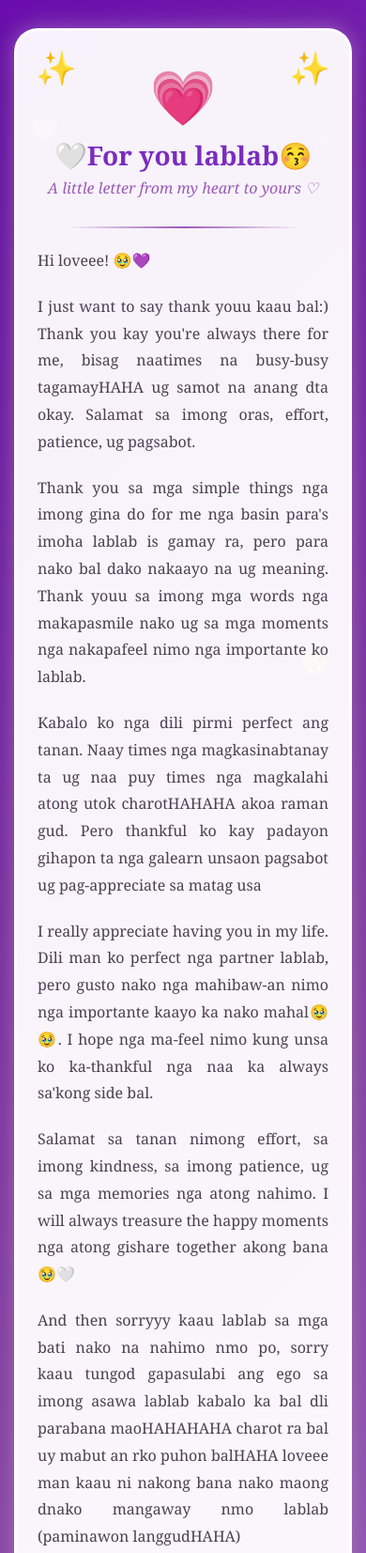
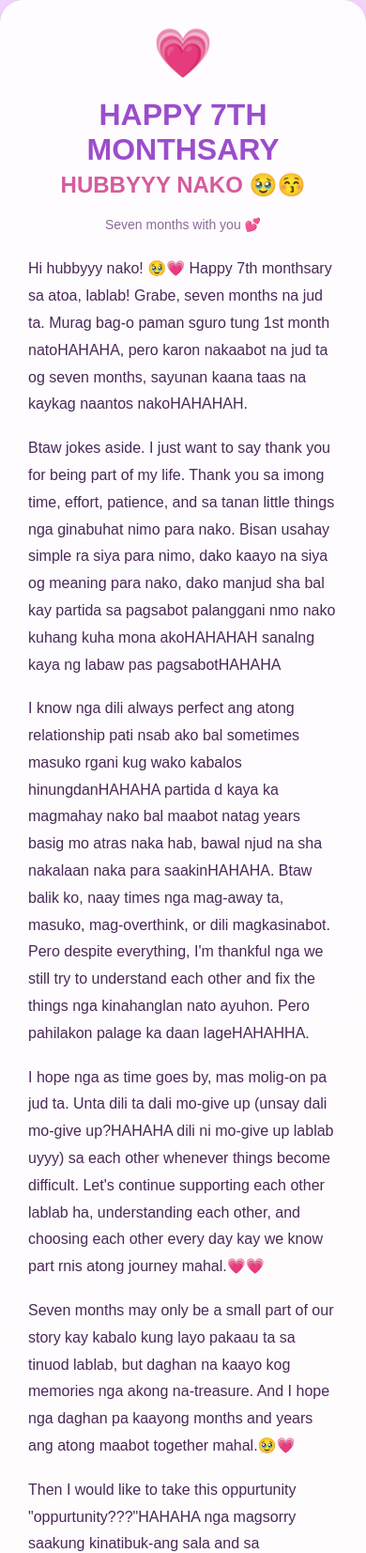
Before and after one commit to abellarhianstefaniecena-collab/a_letter_for_you.html, a plain HTML site: page index.html in a window 390 px wide. Shown: the top 1653 px of the page at 94% size. Drawn offline with Linux system fonts and the light colour scheme.

Commit message:
Update index.html

```diff
--- a/index.html
+++ b/index.html
@@ -4,113 +4,33 @@
     <meta charset="UTF-8">
     <meta name="viewport" content="width=device-width, initial-scale=1.0">
 
-    <title>For you lalab</title>
+    <title>7th Monthsary 💗</title>
 
     <style>
-        * {
-            box-sizing: border-box;
-        }
-
         body {
             margin: 0;
+            padding: 0;
+            font-family: "Poppins", Arial, sans-serif;
+            background: linear-gradient(135deg, #f3d9ff, #ffd6ec);
+            color: #4a2857;
             min-height: 100vh;
-            font-family: "Georgia", serif;
-            background: linear-gradient(135deg, #6a0dad, #8e44ad, #b57edc);
             display: flex;
             justify-content: center;
             align-items: center;
-            padding: 30px 15px;
-            overflow-x: hidden;
         }
 
-        /* Floating hearts */
-        .heart {
-            position: fixed;
-            color: rgba(255, 255, 255, 0.7);
-            font-size: 25px;
-            animation: float 6s infinite ease-in-out;
-            pointer-events: none;
+        .container {
+            width: 90%;
+            max-width: 650px;
+            background: rgba(255, 255, 255, 0.92);
+            padding: 30px;
+            border-radius: 25px;
+            box-shadow: 0 10px 30px rgba(100, 50, 120, 0.2);
+            text-align: center;
         }
 
-        .heart:nth-child(1) {
-            left: 8%;
-            top: 15%;
-            animation-delay: 0s;
-        }
-
-        .heart:nth-child(2) {
-            left: 85%;
-            top: 20%;
-            animation-delay: 2s;
-        }
-
-        .heart:nth-child(3) {
-            left: 15%;
-            bottom: 15%;
-            animation-delay: 1s;
-        }
-
-        .heart:nth-child(4) {
-            right: 10%;
-            bottom: 12%;
-            animation-delay: 3s;
-        }
-
-        @keyframes float {
-            0%, 100% {
-                transform: translateY(0) rotate(0deg);
-                opacity: 0.5;
-            }
-
-            50% {
-                transform: translateY(-30px) rotate(15deg);
-                opacity: 1;
-            }
-        }
-
-        /* Main letter */
-        .letter {
-            position: relative;
-            width: 100%;
-            max-width: 720px;
-            background: rgba(255, 255, 255, 0.95);
-            padding: 40px 30px;
-            border-radius: 30px;
-            box-shadow:
-                0 0 25px rgba(255, 255, 255, 0.35),
-                0 20px 50px rgba(44, 0, 60, 0.4);
-            border: 3px solid rgba(255, 255, 255, 0.7);
-        }
-
-        /* Decorative corners */
-        .corner {
-            position: absolute;
-            font-size: 35px;
-        }
-
-        .top-left {
-            top: 15px;
-            left: 20px;
-        }
-
-        .top-right {
-            top: 15px;
-            right: 20px;
-        }
-
-        .bottom-left {
-            bottom: 15px;
-            left: 20px;
-        }
-
-        .bottom-right {
-            bottom: 15px;
-            right: 20px;
-        }
-
-        .big-heart {
-            text-align: center;
-            font-size: 60px;
+        .heart {
+            font-size: 45px;
             animation: heartbeat 1.5s infinite;
         }
 
@@ -118,205 +38,191 @@
             0%, 100% {
                 transform: scale(1);
             }
-
             50% {
                 transform: scale(1.15);
             }
         }
 
         h1 {
-            text-align: center;
-            color: #7b2cbf;
-            font-size: 35px;
-            margin: 10px 0 5px;
+            color: #9b4dcc;
+            font-size: 32px;
+            margin-bottom: 5px;
         }
 
-        .subtitle {
-            text-align: center;
-            color: #9b59b6;
-            font-size: 16px;
-            margin-bottom: 30px;
-            font-style: italic;
+        h2 {
+            color: #d65b9c;
+            margin-top: 5px;
         }
 
-        .line {
-            width: 80%;
-            height: 2px;
-            margin: 20px auto;
-            background: linear-gradient(
-                to right,
-                transparent,
-                #9b59b6,
-                transparent
-            );
+        .date {
+            font-size: 14px;
+            color: #8c6a96;
+            margin-bottom: 25px;
         }
 
-        p {
-            color: #4b4052;
-            font-size: 17px;
-            line-height: 1.9;
-            text-align: justify;
-            margin-bottom: 20px;
+        .letter {
+            text-align: left;
+            line-height: 1.8;
+            font-size: 16px;
         }
 
-        .highlight {
-            color: #7b2cbf;
-            font-weight: bold;
+        .letter p {
+            margin-bottom: 18px;
         }
 
-        .ending {
-            text-align: center;
-            color: #7b2cbf;
-            font-size: 19px;
-            font-weight: bold;
-            margin-top: 30px;
+        .button {
+            margin-top: 20px;
+            padding: 13px 25px;
+            border: none;
+            border-radius: 30px;
+            background: #b85bd6;
+            color: white;
+            font-size: 16px;
+            cursor: pointer;
         }
 
-        .signature {
-            text-align: center;
-            color: #9b59b6;
-            font-size: 18px;
-            margin-top: 10px;
-            font-style: italic;
+        .button:hover {
+            background: #9b4dcc;
         }
 
-        .sparkles {
-            text-align: center;
-            font-size: 20px;
-            letter-spacing: 8px;
+        #message {
+            display: none;
             margin-top: 20px;
+            padding: 18px;
+            background: #f8e5ff;
+            border-radius: 15px;
+            color: #743c83;
+            line-height: 1.6;
         }
 
-        /* Mobile */
-        @media (max-width: 600px) {
-            .letter {
-                padding: 35px 22px;
-                border-radius: 25px;
-            }
-
-            h1 {
-                font-size: 28px;
-            }
-
-            p {
-                font-size: 16px;
-                line-height: 1.8;
-            }
-
-            .big-heart {
-                font-size: 50px;
-            }
+        .bottom-hearts {
+            margin-top: 25px;
+            font-size: 25px;
+            letter-spacing: 8px;
         }
     </style>
 </head>
 
 <body>
 
-    <!-- Floating decorations -->
-    <div class="heart">🤍</div>
-    <div class="heart">♡</div>
-    <div class="heart">💜</div>
-    <div class="heart">😚</div>
+<div class="container">
+
+    <div class="heart">💗</div>
+
+    <h1>HAPPY 7TH MONTHSARY</h1>
+    <h2>HUBBYYY NAKO 🥹😚</h2>
+
+    <div class="date">
+        Seven months with you 💕
+    </div>
 
     <div class="letter">
 
-        <!-- Corner decorations -->
-        <div class="corner top-left">✨</div>
-        <div class="corner top-right">✨</div>
-        <div class="corner bottom-left">🌸</div>
-        <div class="corner bottom-right">🌸</div>
-
-        <div class="big-heart">💗</div>
-
-        <h1>🤍For you lablab😚</h1>
-
-        <div class="subtitle">
-            A little letter from my heart to yours ♡
-        </div>
-
-        <div class="line"></div>
-
         <p>
-            Hi loveee! 🥹💜
+            Hi hubbyyy nako! 🥹💗 Happy 7th monthsary sa atoa,
+            lablab! Grabe, seven months na jud ta. Murag bag-o paman
+            sguro tung 1st month natoHAHAHA, pero karon nakaabot na
+            jud ta og seven months, sayunan kaana taas na kaykag naantos
+            nakoHAHAHAH.
         </p>
 
         <p>
-            I just want to say thank youu kaau bal:)
-            Thank you kay you're always there for me,
-            bisag naatimes na busy-busy tagamayHAHA ug samot na anang dta okay.
-            Salamat sa imong oras, effort, patience, ug pagsabot.
+            Btaw jokes aside. I just want to say thank you for being part of my life.
+            Thank you sa imong time, effort, patience, and sa tanan
+            little things nga ginabuhat nimo para nako. Bisan usahay
+            simple ra siya para nimo, dako kaayo na siya og meaning para nako, dako
+            manjud sha bal kay partida sa pagsabot palanggani nmo nako
+            kuhang kuha mona akoHAHAHAH sanalng kaya ng labaw pas pagsabotHAHAHA
         </p>
 
         <p>
-            Thank you sa mga simple things nga imong gina do for me
-            nga basin para's imoha lablab is gamay ra, pero para nako bal dako nakaayo
-            na ug meaning. Thank youu sa imong mga words nga makapasmile nako
-            ug sa mga moments nga nakapafeel nimo nga importante ko lablab.
+            I know nga dili always perfect ang atong relationship pati nsab
+            ako bal sometimes masuko rgani kug wako kabalos hinungdanHAHAHA
+            partida d kaya ka magmahay nako bal maabot natag years basig mo
+            atras naka hab, bawal njud na sha nakalaan naka para saakinHAHAHA.
+            Btaw balik ko, naay times nga mag-away ta, masuko, mag-overthink,
+            or dili magkasinabot. Pero despite everything, I'm thankful
+            nga we still try to understand each other and fix the things
+            nga kinahanglan nato ayuhon. Pero pahilakon palage ka daan lageHAHAHHA.
         </p>
 
         <p>
-            Kabalo ko nga dili pirmi perfect ang tanan. Naay times nga
-            magkasinabtanay ta ug naa puy times nga magkalahi atong
-            utok charotHAHAHA akoa raman gud. Pero thankful ko kay padayon gihapon ta nga
-            galearn unsaon pagsabot ug pag-appreciate sa matag usa
+            I hope nga as time goes by, mas molig-on pa jud ta.
+            Unta dili ta dali mo-give up (unsay dali mo-give up?HAHAHA
+            dili ni mo-give up lablab uyyy) sa each other whenever things
+            become difficult. Let's continue supporting each other lablab ha,
+            understanding each other, and choosing each other every day kay
+            we know part rnis atong journey mahal.💗💗
         </p>
 
         <p>
-            I really appreciate having you in my life. Dili man ko
-            perfect nga partner lablab, pero gusto nako nga mahibaw-an nimo
-            nga importante kaayo ka nako mahal🥹🥹.
-            I hope nga ma-feel nimo kung unsa ko ka-thankful nga naa ka always sa'kong
-            side bal.
+            Seven months may only be a small part of our story kay kabalo
+            kung layo pakaau ta sa tinuod lablab,
+            but daghan na kaayo kog memories nga akong na-treasure.
+            And I hope nga daghan pa kaayong months and years ang
+            atong maabot together mahal.🥹💗
         </p>
 
         <p>
-            Salamat sa tanan nimong effort, sa imong kindness,
-            sa imong patience, ug sa mga memories nga atong nahimo.
-            I will always treasure the happy moments nga atong
-            gishare together akong bana🥹🤍
-        </p>
+           Then I would like to take this oppurtunity "oppurtunity???"HAHAHA
+           nga magsorry saakung kinatibuk-ang sala and sa mopadulongay paHAHAHA
+           and I really do hope that mas modako/taas pajud na imong patience
+           lablab kay nabantayan nanakong nagkadugay ta bal nagkagamay na akong
+           utokHUHUU HAHAHAH, nya ra paggamay² kung minyo nata ha??, okay namag
+          makasala ko nmo kay suyoon raman takag pina ultra promaxHAHAHAHAH
 
-        <p> And then sorryyy kaau lablab sa mga bati nako na
-            nahimo nmo po, sorry kaau tungod gapasulabi ang ego
-            sa imong asawa lablab kabalo ka bal dli parabana
-            maoHAHAHAHA charot ra bal uy mabut an rko puhon balHAHA
-            loveee man kaau ni nakong bana nako maong dnako mangaway
-            nmo lablab (paminawon langgudHAHA)
+
+        <p>
+            Thank you for staying, hubby. Thank you for loving me
+            and for being someone special in my life. I'm really
+            grateful nga nakaila ko nimo though balik² nanang word
+            nga grateful lablab pero tinuod judna sha.🥹🥹
         </p>
 
         <p>
-            Bisan unsa pa ang mahitabo, I hope nga padayon ta nga
-            magtinabangay, mag-respeto, ug mag-support each other.
-            Thank you for being someone nga akong ma-appreciate,
-            ma-value, ug ma-thankful every day. Dli lang na bal
-            pero daghan pakaau lablab. No words can explain how
-            thankful I'm to have you bal🥹
+            Wala mnko kabalo bal kung unsa na word/s akong gamiton
+            sa pag express kung unsa ko ka bless sa imoha,
+            but I hope you know how much I appreciate you.
+            Iloveyousomuchhh, my lablab.😚🥹
         </p>
-        <p> Stay healthy ka lablab and dli ka magpastress, dka mag
-        overthink ug too muchh kay makabati nas health nmo bal. Imong
-        kaon hab dapat ano sakto anddd I'm always here to support you
-        bal. Kung paminaw nmo nga ikaw ra usa saimong nga problems bal
-        aw ayaw'g paminawaHAHAHA charottt lang nara imong asawa bels.
-        Be happy permi bal and e enjoy ang lifeee✨✨
-        </p>
-
-        <div class="line"></div>
-
-        <p class="ending">
-            Thank you for being part of my life💗
-            Iloveyousomuchhyyy😚😚
-        </p>
-
-        <p class="signature">
-            With all my love,<br>
-            asawa nmo😚♡
-        </p>
-
-        <div class="sparkles">
-            ✨ 💗 ✨
-        </div>
 
     </div>
 
+    <button class="button" onclick="showMessage()">
+        CLICK THIS, HUBBYYYY 💌
+    </button>
+
+    <div id="message">
+        🥹💗 Seven months down, and hopefully many more to go.
+        <br><br>
+        Iloveyousomuchhhh my one and only lovee loveee! 😚💗
+        <br>
+        Thank you for being you. 💕
+      <br><br>
+
+        Here's a lot of hugsss for youuu lablabb <br>
+        🫂🫂🫂🫂🫂🫂🫂🫂🫂🫂🫂🫂🫂🫂🫂🫂🫂🫂🫂🫂🫂
+       🫂🫂🫂🫂🫂🫂🫂🫂🫂🫂🫂🫂🫂🫂🫂🫂🫂🫂🫂🫂🫂
+       🫂🫂🫂🫂🫂🫂🫂🫂🫂🫂🫂🫂🫂🫂🫂🫂🫂🫂🫂🫂🫂🫂
+       🫂🫂🫂🫂🫂🫂🫂🫂🫂🫂🫂🫂🫂🫂🫂🫂🫂🫂🫂🫂🫂🫂🫂
+      🫂🫂🫂🫂🫂🫂🫂🫂🫂🫂🫂🫂🫂🫂🫂🫂🫂🫂🫂🫂🫂🫂🫂🫂
+      🫂🫂🫂🫂🫂🫂🫂🫂🫂🫂🫂🫂🫂🫂🫂🫂🫂🫂🫂🫂🫂🫂🫂🫂
+      🫂🫂🫂🫂🫂🫂🫂🫂🫂🫂🫂🫂🫂🫂🫂🫂🫂🫂🫂🫂🫂🫂🫂🫂
+      🫂🫂🫂🫂🫂🫂🫂🫂🫂🫂
+    </div>
+
+    <div class="bottom-hearts">
+        💗🤍💗
+
+    </div>
+
+</div>
+
+<script>
+    function showMessage() {
+        document.getElementById("message").style.display = "block";
+    }
+</script>
+
 </body>
 </html>
```
